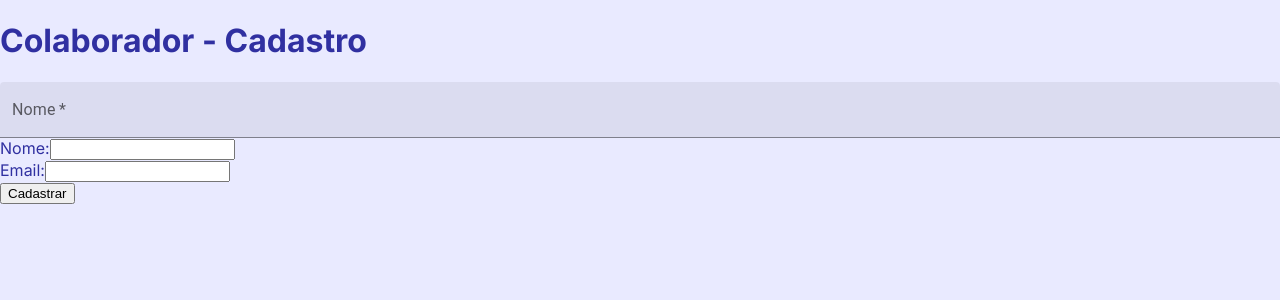
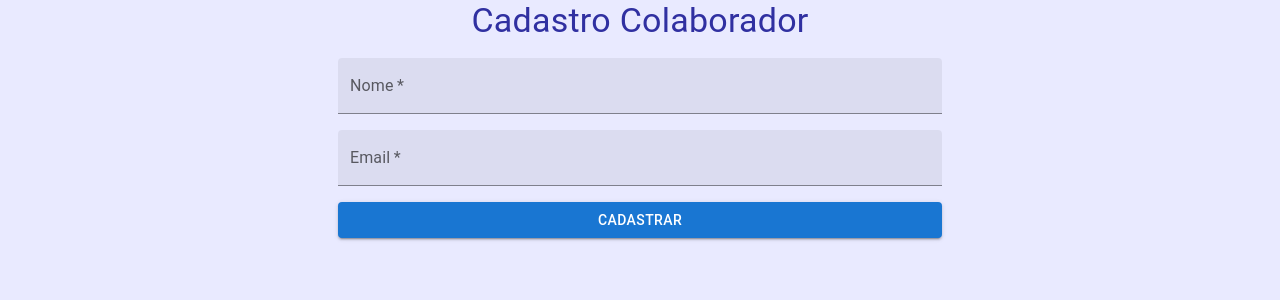
Before and after one commit to Felipe-Fagundes-LBBM/course.mvp, a Next.js app: page /admin/colaborador in a window 1280 px wide. Shown: the top 300 px of the page. Built offline with nearby package versions, Linux system fonts and the light colour scheme.

Commit message:
design colaborador

```diff
--- a/src/app/admin/colaborador/page.tsx
+++ b/src/app/admin/colaborador/page.tsx
@@ -3,8 +3,7 @@ import { FormColaborador } from "@/app/ui/forms/colaborador";
 export default function ColaboradorPage() {
     return (
         <div>
-            <h1>Colaborador - Cadastro</h1>
-        <FormColaborador/>
+            <FormColaborador title={"Cadastro Colaborador"}/>
         </div>
     );
 }
--- a/src/app/ui/forms/colaborador.jsx
+++ b/src/app/ui/forms/colaborador.jsx
@@ -1,23 +1,40 @@
 import { addTeste } from "@/app/lib/action";
+import { Box, Button, Typography } from "@mui/material";
 import TextField from '@mui/material/TextField';
 
-export function FormColaborador() {
+
+export function FormColaborador({title}) {
     return (
+     <Box sx={{ display: "flex", flexDirection: "column", alignItems: "center" }} >
+        <Typography variant="h4" sx={{ marginBottom: 2}}>
+            {title}
+        </Typography>
+
         <form action={addTeste}>
-            <TextField name="nome" label="Nome" fullWidth required  variant="filled"/>
-            <div>
-                <label>
-                    Nome:
-                    <input type="text" name="nome" />
-                </label>
-            </div>
-            <div>
-                <label>
-                    Email:
-                    <input type="email" name="email" />
-                </label>
-            </div>
-            <button type="submit">Cadastrar</button>
+
+            <TextField name="nome"
+            label="Nome"
+            fullWidth
+            required
+            variant="filled"
+            sx={{marginBottom: 2}} />
+
+            <TextField
+             name="email"
+             label="Email"
+             fullWidth
+             required
+             variant="filled"
+             sx={{marginBottom: 2}}
+
+             />
+
+            <Button variant="contained" type="submit" fullWidth>
+                Cadastrar
+            </Button>
+
         </form>
+    </Box>
+
     );
 }
```
